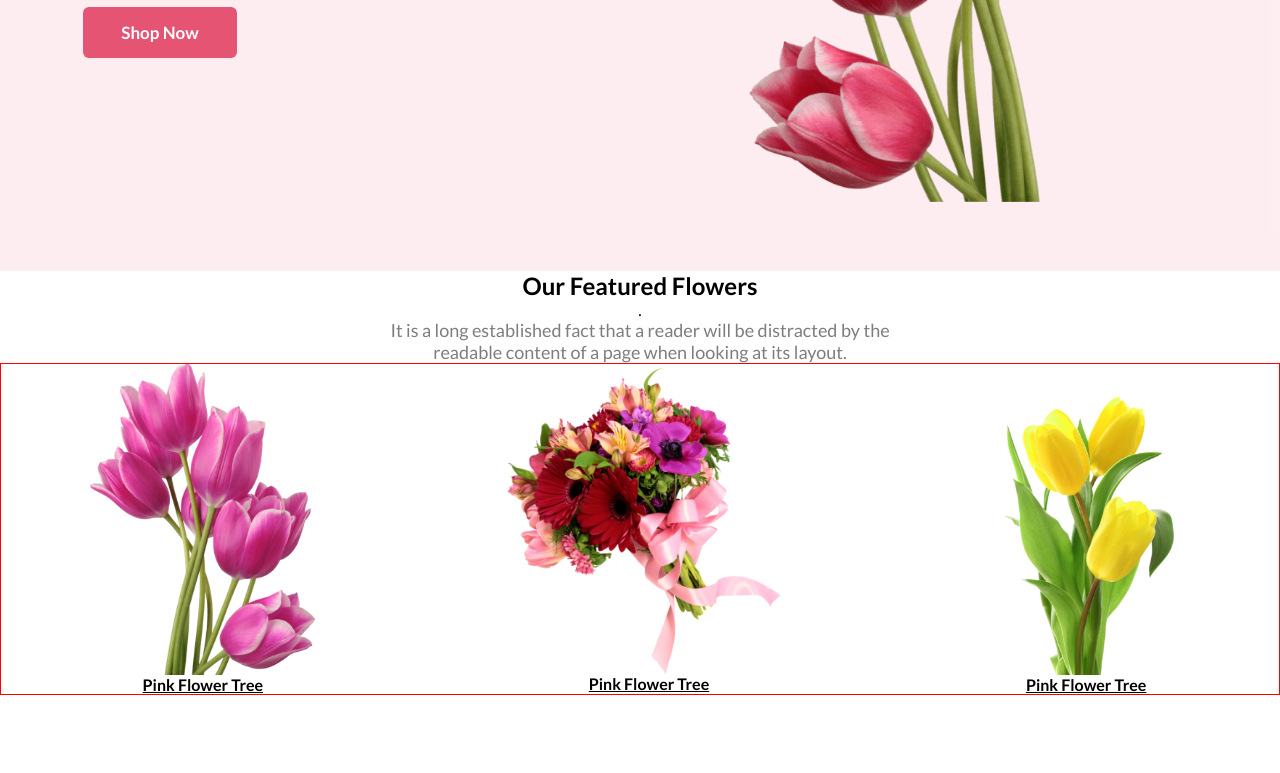
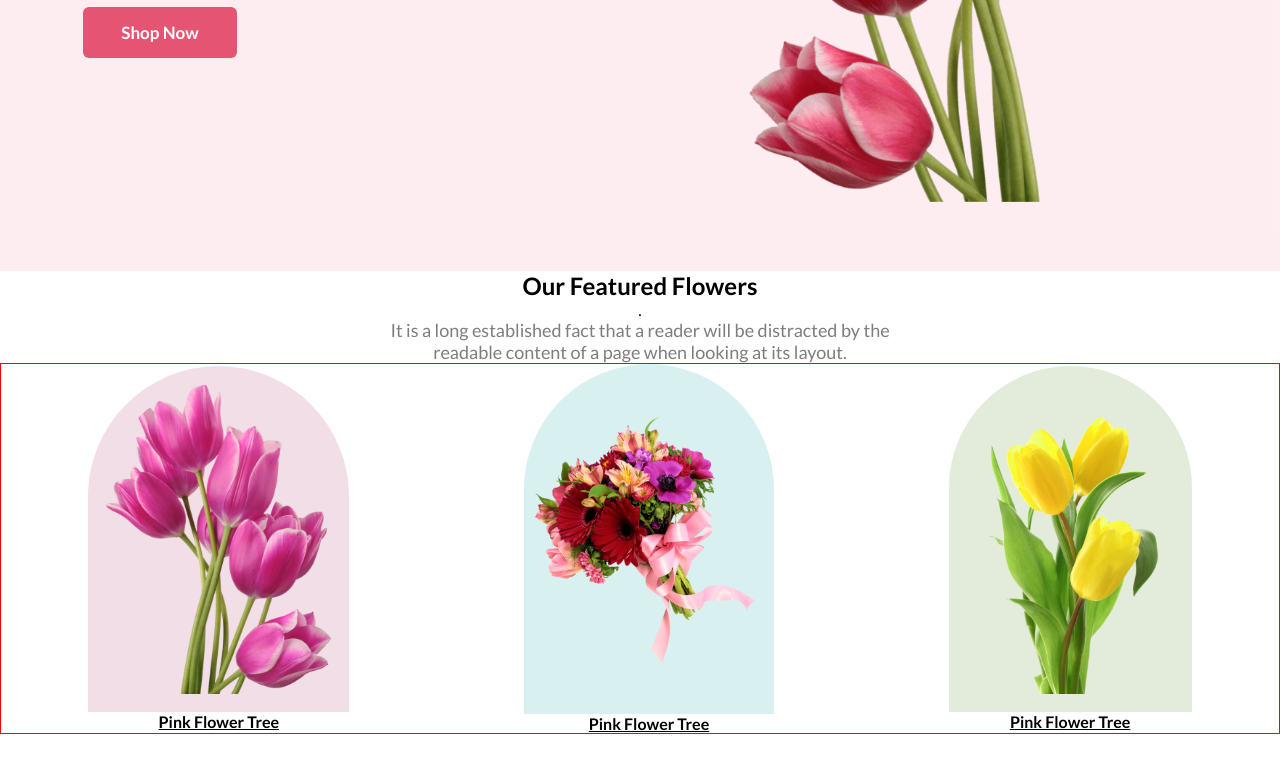
Before and after one commit to emselimahmed/flower-shop-assignment, a plain HTML site: page index.html in a window 1280 px wide. Shown: the part 529-1302 px from the top of the page. Drawn offline with Linux system fonts and the light colour scheme.

Commit message:
ff image background radious'

```diff
--- a/style.css
+++ b/style.css
@@ -78,20 +78,32 @@
 
 .f-f-photo-1 {
     width: 225px;
+    background-color: rgba(167, 33, 98, 0.15);
+    border-radius: 300px 300px 0px 0px;
+    padding: 18px;
+
 }
 
 .f-f-photo-2 {
-    width: 310px;
+    width: 250px;
+    background-color: rgba(5, 151, 160, 0.15);
+    border-radius: 300px 300px 0px 0px;
+    padding: 50px 0px;
+
 }
 
 .f-f-photo-3 {
     width: 207px;
+    border-radius: 300px 300px 0px 0px;
+    background: rgba(71, 125, 17, 0.15);
+    padding: 18px;
 }
 
 .f-f-image-text {
     flex-direction: column;
     display: flex;
     align-items: center;
+    /* justify-content: center; */
 }
 
 .f-f-image-title {
```
